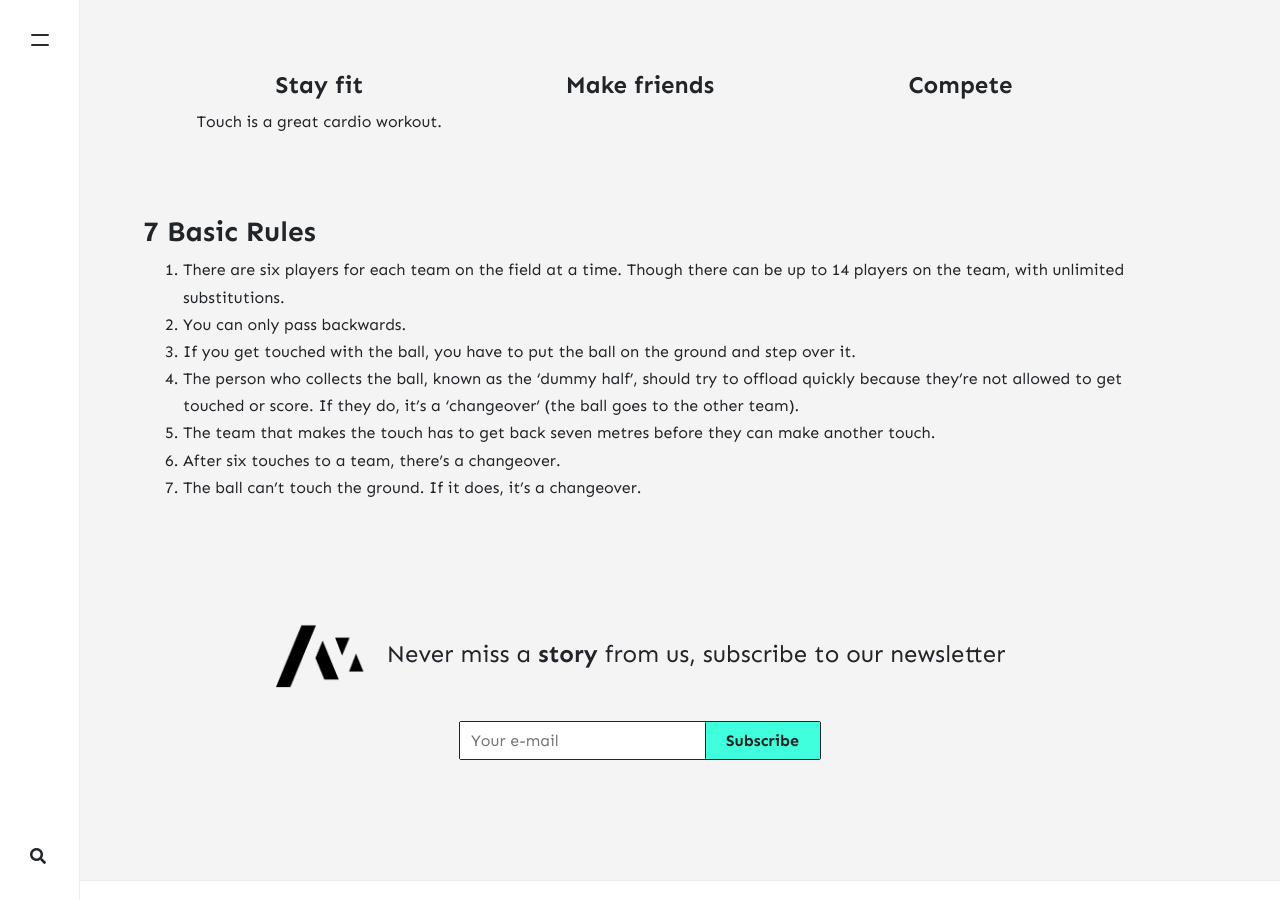
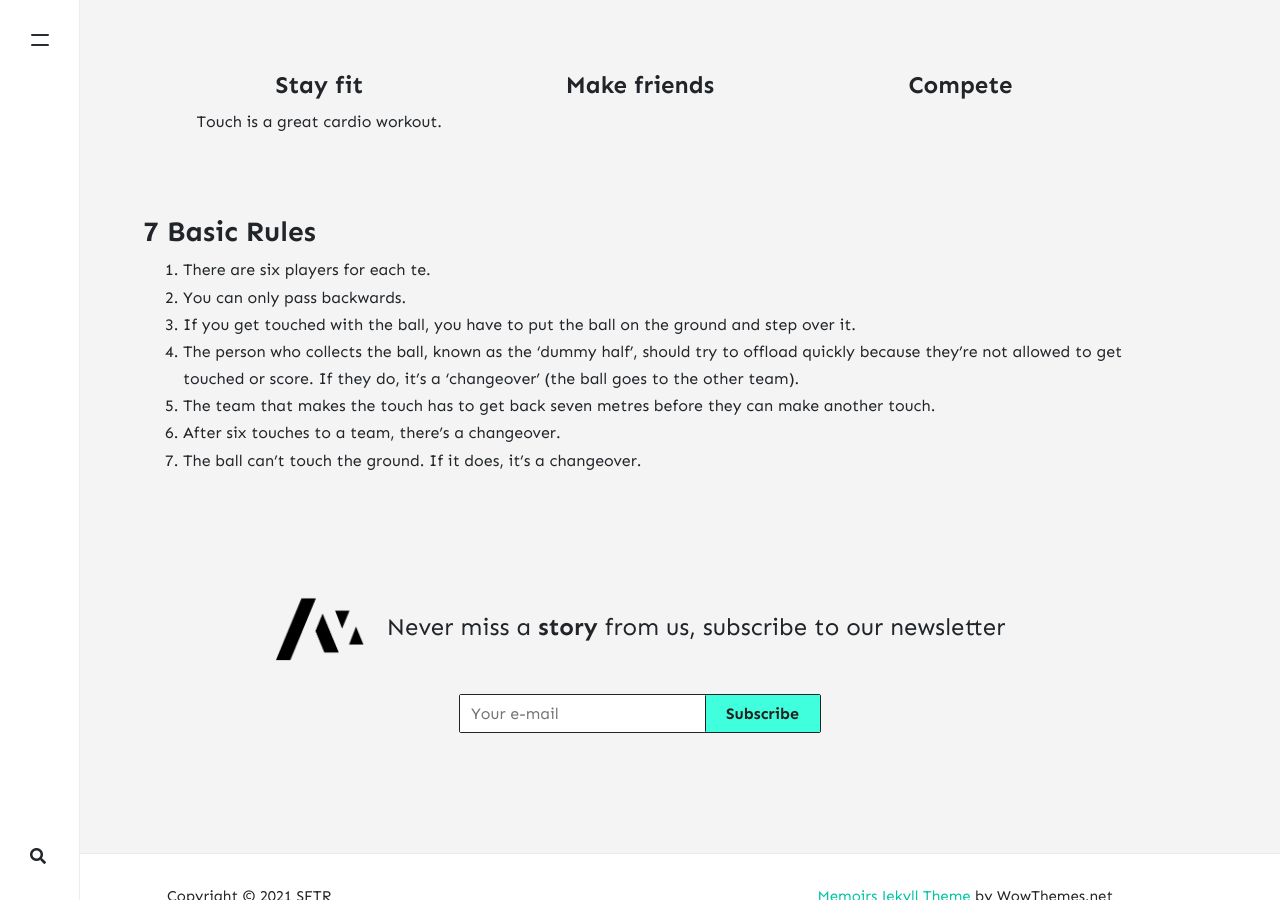
Before and after one commit to stackbit-projects/blue-triceratops-4f502, a Jekyll site: the page built from _pages/about.md, in a window 1280 px wide and 900 px high, scrolled down 672 px. Built offline with Jekyll 4.4.1, drawn with Linux system fonts in a browser that asks for light colours; nearby versions of some CDN libraries; comment, search, counter and statistics services are not loaded.

Commit message:
home.html: changed

```diff
--- a/_layouts/home.html
+++ b/_layouts/home.html
@@ -66,7 +66,7 @@ permalink: "/home.html"
 <h3>7 Basic Rules</h3>
 
 <ol>
-    <li>There are six players for each team on the field at a time. Though there can be up to 14 players on the team, with unlimited substitutions.</li>
+    <li>There are six players for each te.</li>
     <li>You can only pass backwards.</li>
     <li>If you get touched with the ball, you have to put the ball on the ground and step over it.</li>
     <li>The person who collects the ball, known as the ‘dummy half’, should try to offload quickly because they’re not allowed to get touched or score. If they do, it’s a ‘changeover’ (the ball goes to the other team).</li>
```
